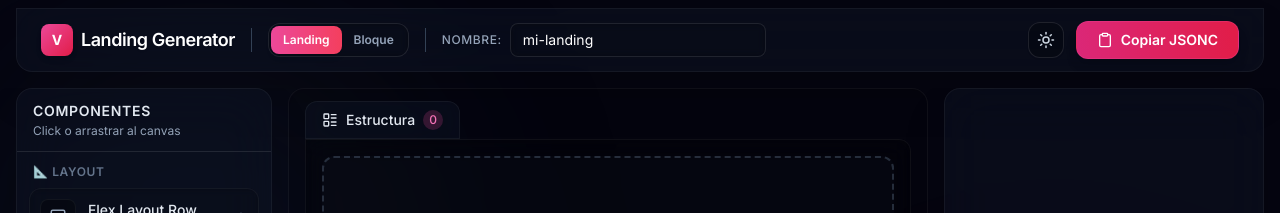
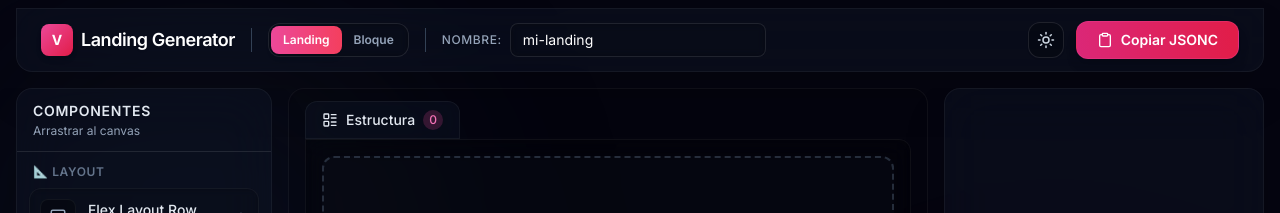
Before and after one commit to emanueleelias/vtex-landing-generator, a React (Vite) app: page / in a window 1280 px wide. Shown: the top 213 px of the page. Built offline with nearby package versions, Linux system fonts and the light colour scheme.

Commit message:
Cambio de titulo en la sección de componentes de click a arrastrar

```diff
--- a/src/components/BlockLibrary.tsx
+++ b/src/components/BlockLibrary.tsx
@@ -118,7 +118,7 @@ export default function BlockLibrary() {
           Componentes
         </h2>
         <p className="text-xs text-slate-500 dark:text-slate-400 mt-0.5">
-          Click o arrastrar al canvas
+          Arrastrar al canvas
         </p>
         {selectedNodeId && (
           <p className="text-xs text-emerald-600 dark:text-emerald-400 mt-1">
```
